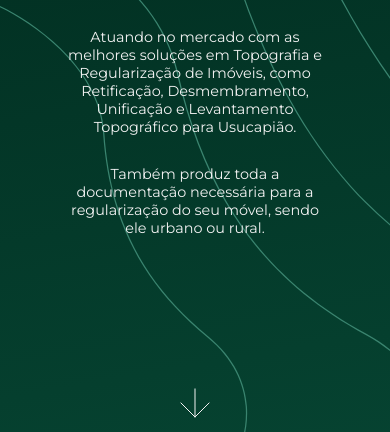
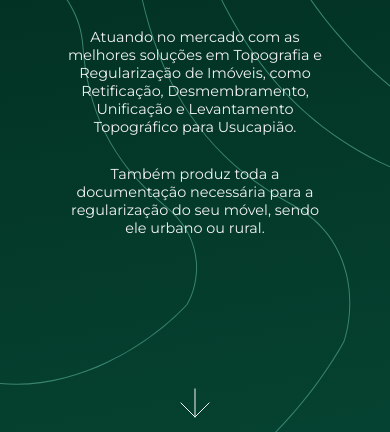
Before and after one commit to uxfarias/Geoter, a plain HTML site: page index.html in a window 390 px wide. Shown: the part 306-738 px from the top of the page. Drawn offline with Linux system fonts and the light colour scheme.

Commit message:
Responsive

```diff
--- a/main.css
+++ b/main.css
@@ -73,7 +73,8 @@ body {
 /* Estilos para o plano de fundo parallax */
 .parallax-bg {
     background-image: url('./assets/graphics.svg'); /* Substitua com o caminho para o seu arquivo SVG */
-    background-size: cover;
+    background-size: auto;
+    background-repeat: no-repeat;
     position: absolute;
     top: 0;
     left: 0;
--- a/script.js
+++ b/script.js
@@ -3,7 +3,7 @@ window.addEventListener('scroll', function () {
     const scrolledValue = window.scrollY;
 
     // Ajuste a velocidade de parallax modificando o valor abaixo
-    const parallaxSpeed = 0.6;
+    const parallaxSpeed = 0.5;
 
     // Calcula a nova posição do plano de fundo
     const newPosition = -scrolledValue * parallaxSpeed;
```
